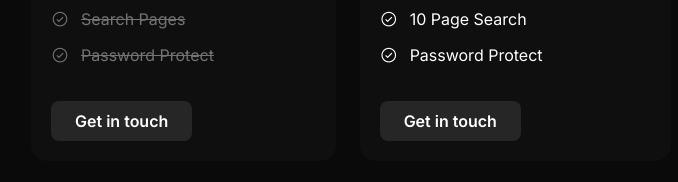
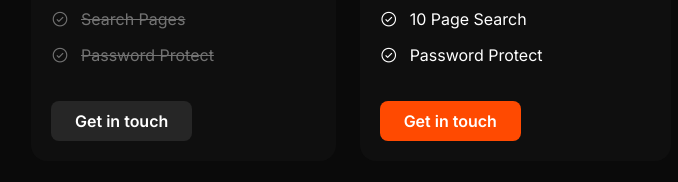
Before and after one commit to wandiga/wandiga.com, a website: page index.html in a window 1280 px wide. Shown: the part 2599-2781 px from the top of the page, without its empty margins (289-967 px from the left). Drawn offline with nearby package versions, Linux system fonts and the light colour scheme.

Commit message:
update button colour

```diff
--- a/index.html
+++ b/index.html
@@ -203,7 +203,7 @@
             </div>
 
             <a href="https://cal.com/wandiga/discovery" target="_blank">
-              <button class="mt-3 w-fit rounded-lg bg-neutral-800 px-6 py-2 text-base font-semibold text-white hover:bg-white hover:text-neutral-950">Get in touch</button>
+              <button class="mt-3 w-fit rounded-lg bg-brand px-6 py-2 text-base font-semibold text-white hover:bg-brand hover:text-white">Get in touch</button>
             </a>
           </div>
         </div>
```
Also changed, not shown: css/output.css.
